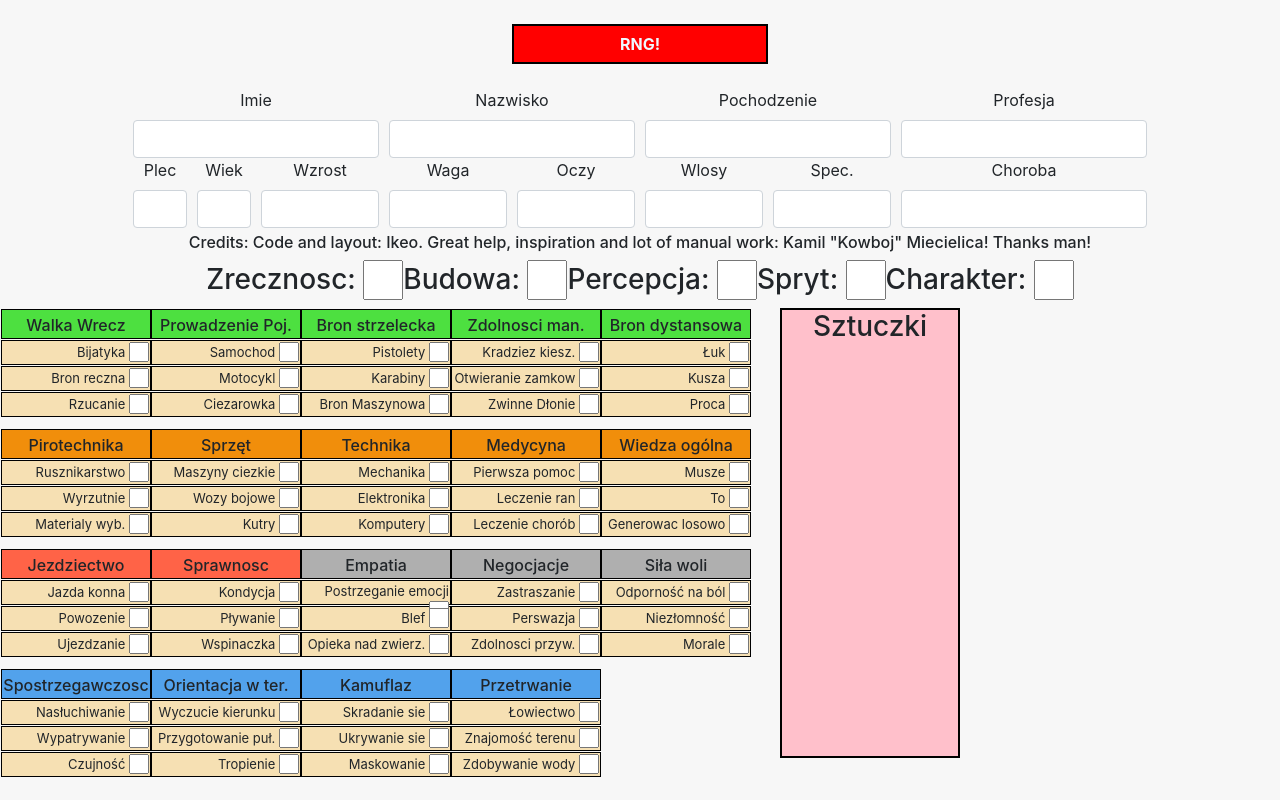
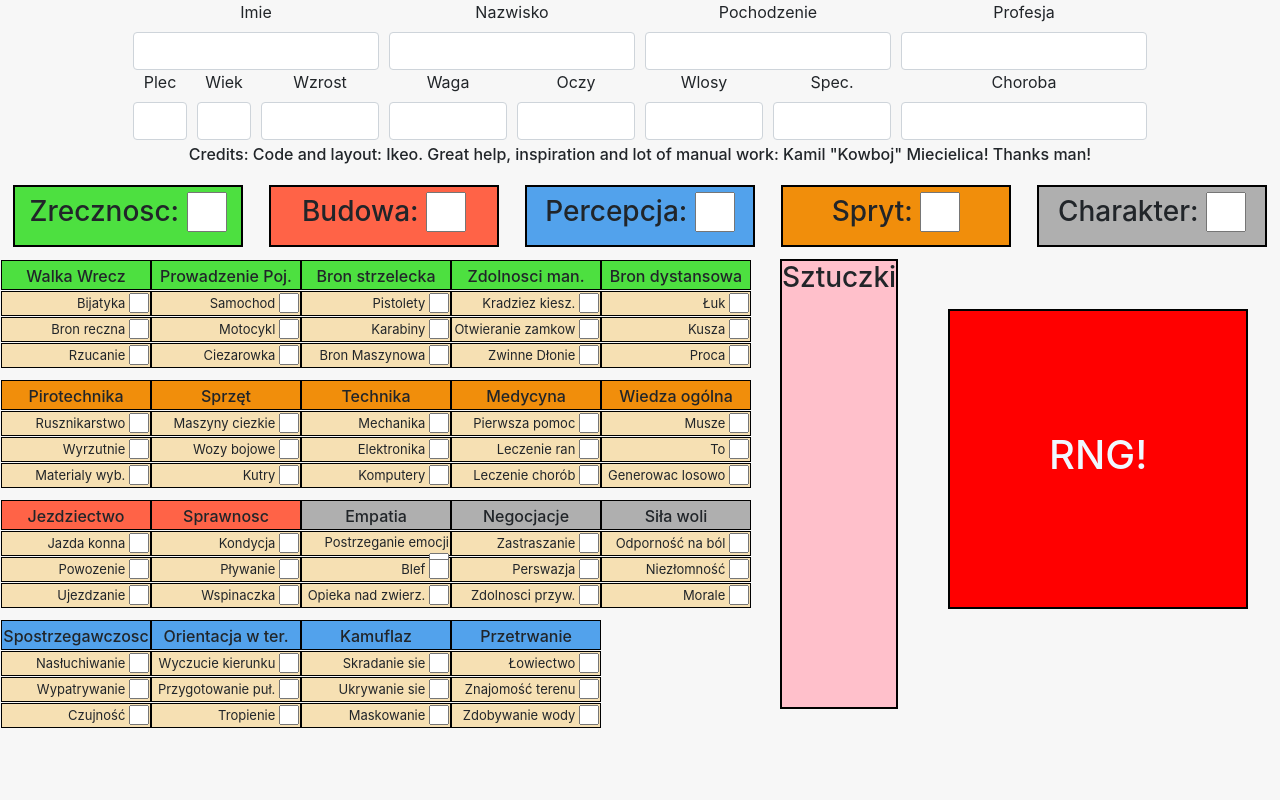
Before and after one commit to IkeoMajesty/nscs, a React (Create React App) app: page / in a window 1280 px wide. Built offline with nearby package versions, Linux system fonts and the light colour scheme.

Commit message:
ui fixes and consol log cleanup

```diff
--- a/src/App.css
+++ b/src/App.css
@@ -201,11 +201,11 @@
 }
 
 .buttonRng{
-  width: 20vw;
-  height: 5vh;
-  margin-top: 3vh;
-  margin-bottom: 3vh;
-  margin-left: 40vw;
+  width: 300px;
+  height: 300px;
+  margin-top: 0;
+
+
   background-color: red;
   color: aliceblue;
   font-weight: bolder;
@@ -216,11 +216,11 @@
 
 .skillsGrid{
   display: flex;
-  width: 75vw;
+  width: 100vw;
 }
 .tricks{
   background: pink;
-  width: 20vw;
+  width: 300px;
   margin-left: 30px;
   margin-bottom: 30px;
   border: 2px solid black;
@@ -232,3 +232,6 @@ h6{
   padding-top: 5px;
 
 }
+.buttonContainer{
+  padding:50px;
+}
--- a/src/App.js
+++ b/src/App.js
@@ -75,7 +75,7 @@ class App extends Component {
   let priorityStat1 = profesja[1];
   let priorityStat2 = profesja[2];
   let sixRolls = [d20avfrom3(),d20avfrom3(),d20avfrom3(),d20avfrom3(),d20avfrom3(),d20avfrom3()];
-  console.log("First Roll:",sixRolls);
+  // console.log("First Roll:",sixRolls);
   sixRolls.sort(function(a, b){return b-a});
   sixRolls.pop();
   let priorityRoll1= sixRolls.shift();
@@ -97,8 +97,6 @@ class App extends Component {
     let skillLvl = (Math.floor(((Math.random()*10)+1)));
     skillsFinal[skill] = skillLvl;
   });
-  console.log(skillsFinal);
-
   skillsFromProf.forEach(skill => {
     let skillLvl = skillDice();
     skillsFinal[skill] = skillLvl;
@@ -127,7 +125,7 @@ class App extends Component {
       skills: skillsFinal,
       tricks: tricks
     })
-    console.log(this.state);
+    // console.log(this.state);
 
 
   };
@@ -135,7 +133,7 @@ class App extends Component {
     return (
       <div>
 
-      <button className="buttonRng" onClick={this.rngMagic}>RNG!</button>
+
 
        <div className="dataHeader">
        <Text type="longText" name="Imie" id="imie" change={this.manualInput} value={this.state.basic.imie} />
@@ -153,17 +151,20 @@ class App extends Component {
        <Text type="mediumText" name="Spec." id="spec" change={this.manualInput}value={this.state.basic.spec}/>
        <Text type="longText" name="Choroba" id="choroba" change={this.manualInput} value={this.state.basic.choroba}/>
        </div>
-       <h6>Credits: Code and layout: Ikeo. Great help, inspiration and lot of manual work: Kamil "Kowboj" Miecielica! Thanks man!</h6>
+       <h6 className="credits">Credits: Code and layout: Ikeo. Great help, inspiration and lot of manual work: Kamil "Kowboj" Miecielica! Thanks man!</h6>
        <StatLine bu={this.state.basic.bu} zr={this.state.basic.zr} sp={this.state.basic.sp} pr={this.state.basic.pr} ch={this.state.basic.ch}/>
        <div className="skillsGrid">
        <SkillsGrid  skills={this.state.skills} />
        <div className="tricks">
        <h3>Sztuczki</h3>
        {this.state.tricks.map(trick=>{
-         return (<li>{trick[0]}</li>)
+         return (<li key={trick[0]}>{trick[0]}</li>)
        })}
+
        </div>
+       <div className="buttonContainer"><button className="buttonRng" onClick={this.rngMagic}><h1>RNG!</h1></button></div>
        </div>
+
       </div>
 
     );
--- a/src/Staty.js
+++ b/src/Staty.js
@@ -3,7 +3,7 @@ import React from 'react';
 const staty = (props)=> {
 
     return (
-        <div className={props.style}>
+        <div className={props.styleP}>
          <h3>  {props.name}: <input className="statInput" defaultValue={props.value} />  </h3>
         </div>
     )}
```
Also changed, not shown: src/Rngs.js (+4 -4 lines).
